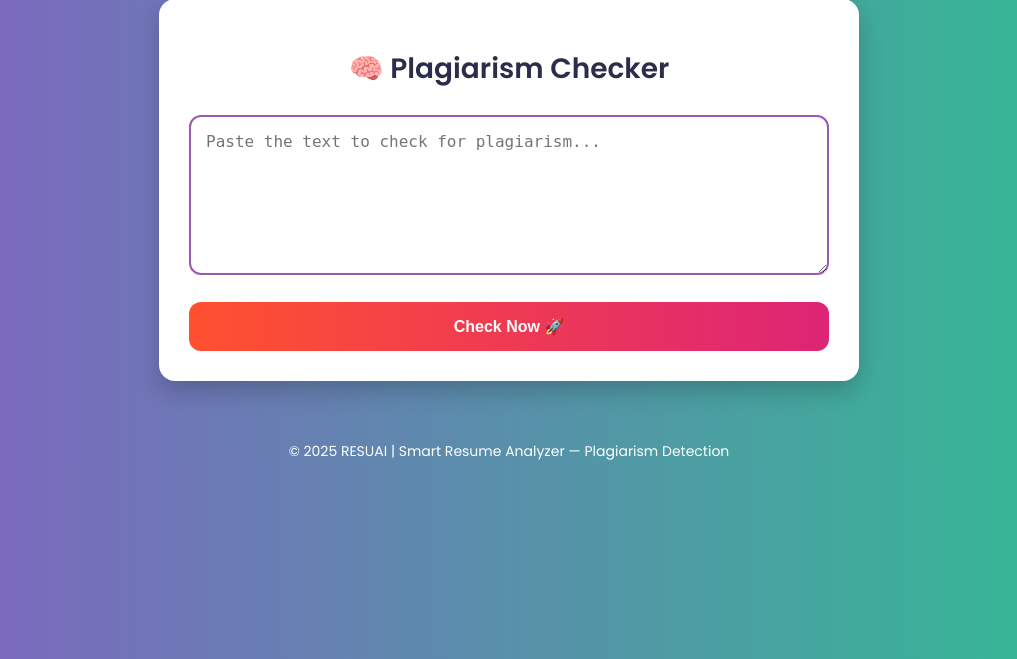
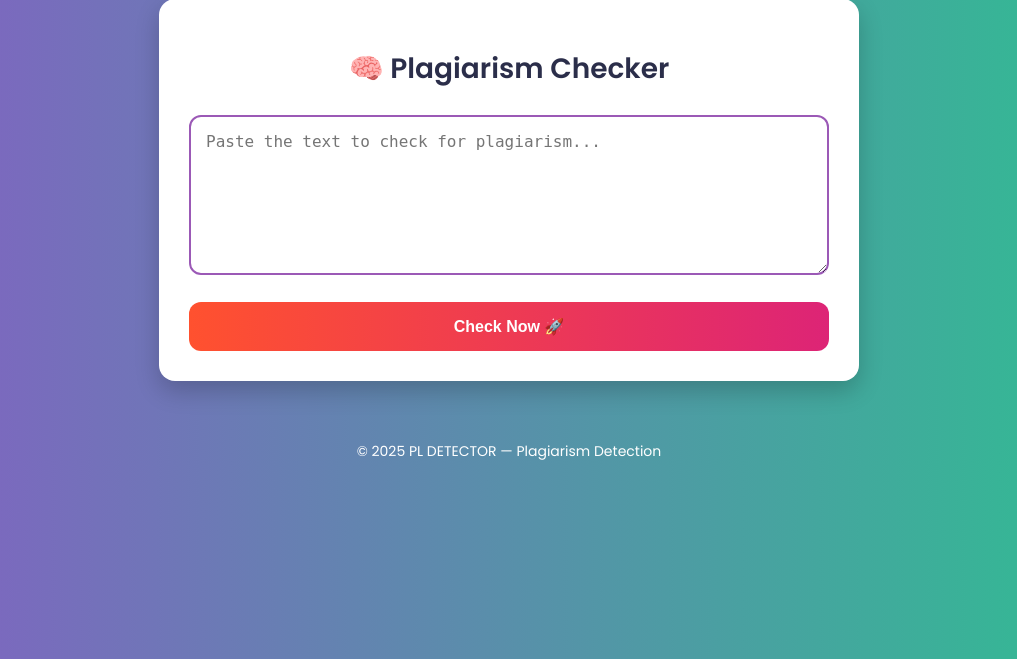
Before and after one commit to DEJOKjdc/PL-Detector-ML, a Flask app: page / in a window 1280 px wide. Shown: the part 61-720 px from the top of the page, without its empty margins (131-1148 px from the left). Run offline with Flask 3, Linux system fonts and the light colour scheme; parts of the project's set-up code (start-up, migrations or seed data) failed here and were passed over.

Commit message:
Update index.html

```diff
--- a/templates/index.html
+++ b/templates/index.html
@@ -119,7 +119,7 @@
   </div>
 
   <footer>
-    &copy; 2025 RESUAI | Smart Resume Analyzer — Plagiarism Detection
+    &copy; 2025   PL DETECTOR — Plagiarism Detection
   </footer>
 
 </body>
```
